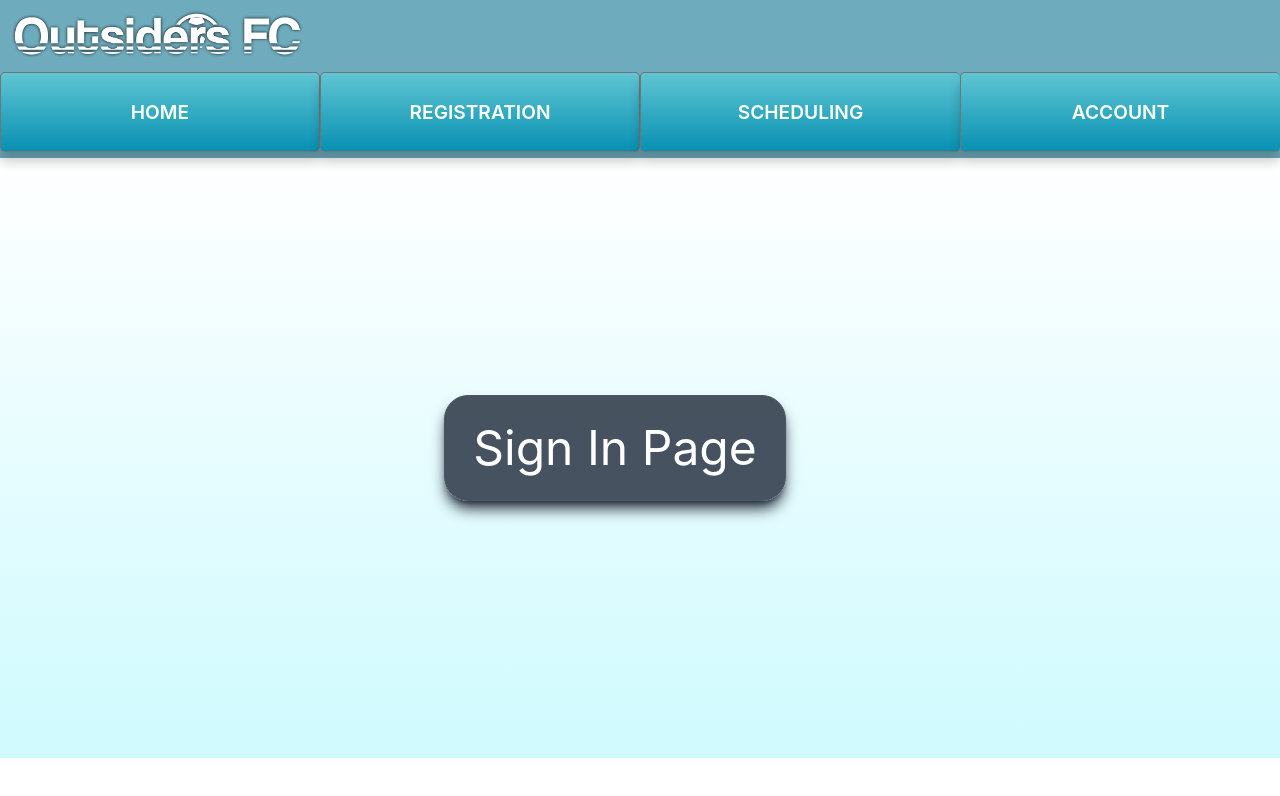
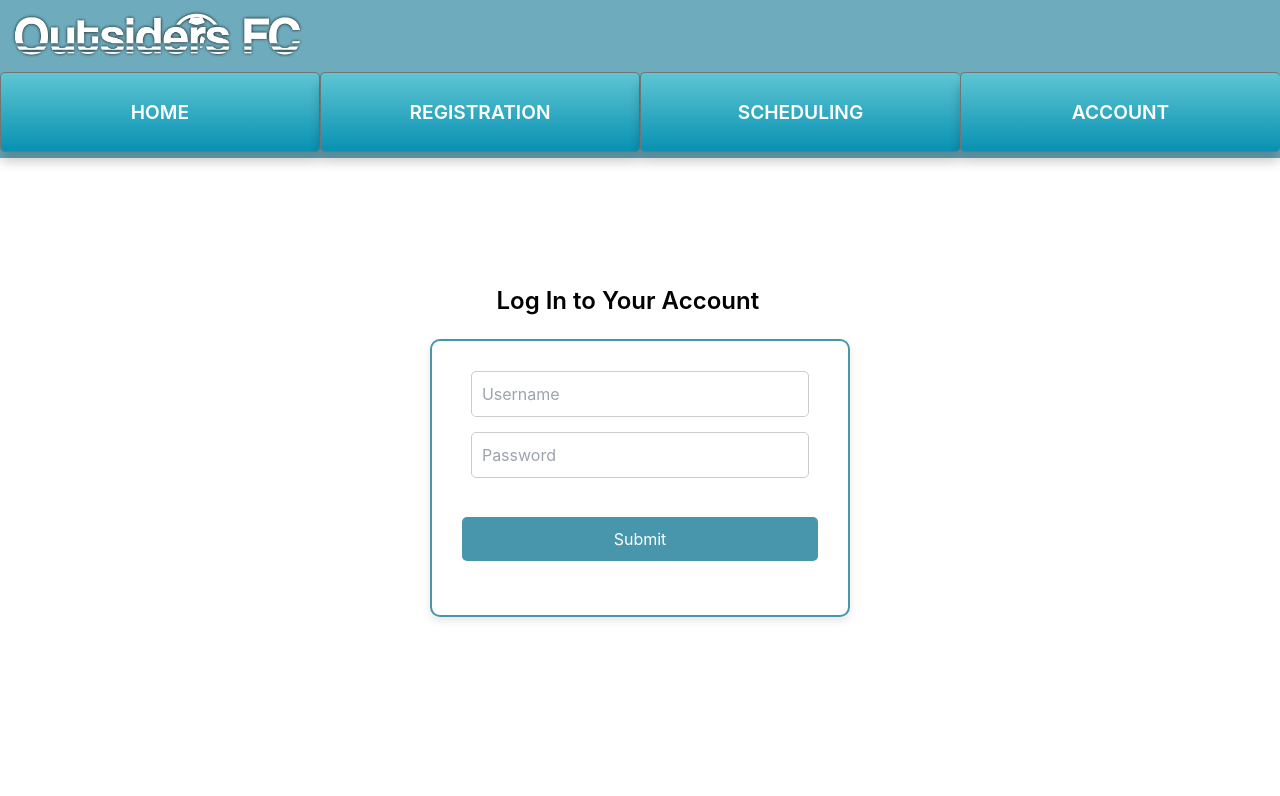
Before and after one commit to Lukkex/outsiders, a React (Create React App) app: page /signin in a window 1280 px wide. Shown: the top 796 px of the page. Built offline with nearby package versions, Linux system fonts and the light colour scheme.

Commit message:
SignIn.ja AA-215

```diff
--- a/src/SignUp.css
+++ b/src/SignUp.css
@@ -5,6 +5,15 @@
     height: calc(80vh - 200px);    width: 100%;
     flex-direction: column;
 }
+
+.signin-container {
+    display: flex;
+    justify-content: center;
+    align-items: center;
+    height: calc(80vh - 200px);    width: 100%;
+    flex-direction: column;
+}
+
 
 h1 {
     font-size: 1.5em;
@@ -53,3 +62,8 @@ h1 {
     text-align: center;
     margin-top: 10px;
 }
+
+.signin-container p {
+    text-align: center;
+    margin-top: 10px;
+}
--- a/src/components/SignIn.js
+++ b/src/components/SignIn.js
@@ -1,13 +1,39 @@
 import '../App.css'; //global styles
 import SiteHeader from './SiteHeader';
+import '../SignUp.css';
+import { useNavigate, Link } from "react-router-dom";
 import TextBlackBG from './TextBlackBG';
 
 function SignIn() {
+    const navigate = useNavigate();
+
+    //When users submit their sign up info, redirects to Landing page without rereshing
+    //*** No error checking atm: users can submit nothing, etc
+    const handleSubmit = (e) => {
+        e.preventDefault();
+        navigate('/');
+    };
+
     return (
-    <div>
-        <SiteHeader></SiteHeader>
-        <TextBlackBG label="Sign In Page"></TextBlackBG>
-    </div>
+        <div>
+            <SiteHeader></SiteHeader>
+            <br></br>
+            <br></br>
+            <br></br>
+            <div className="signin-container">
+                <h1 class="font-semibold">Log In to Your Account</h1>
+                <div className="form-container">
+                    <form onSubmit={handleSubmit}>
+                        <input type="text" placeholder="Username" className="form-input" />
+                        <input type="text" placeholder="Password" className="form-input" />
+                        <br></br>
+                        <button type="submit" className="rounded-button">Submit</button>
+                        <br></br>
+                    </form>
+                    <br></br>
+                </div>
+            </div>
+        </div>
     );
 }
 
```
